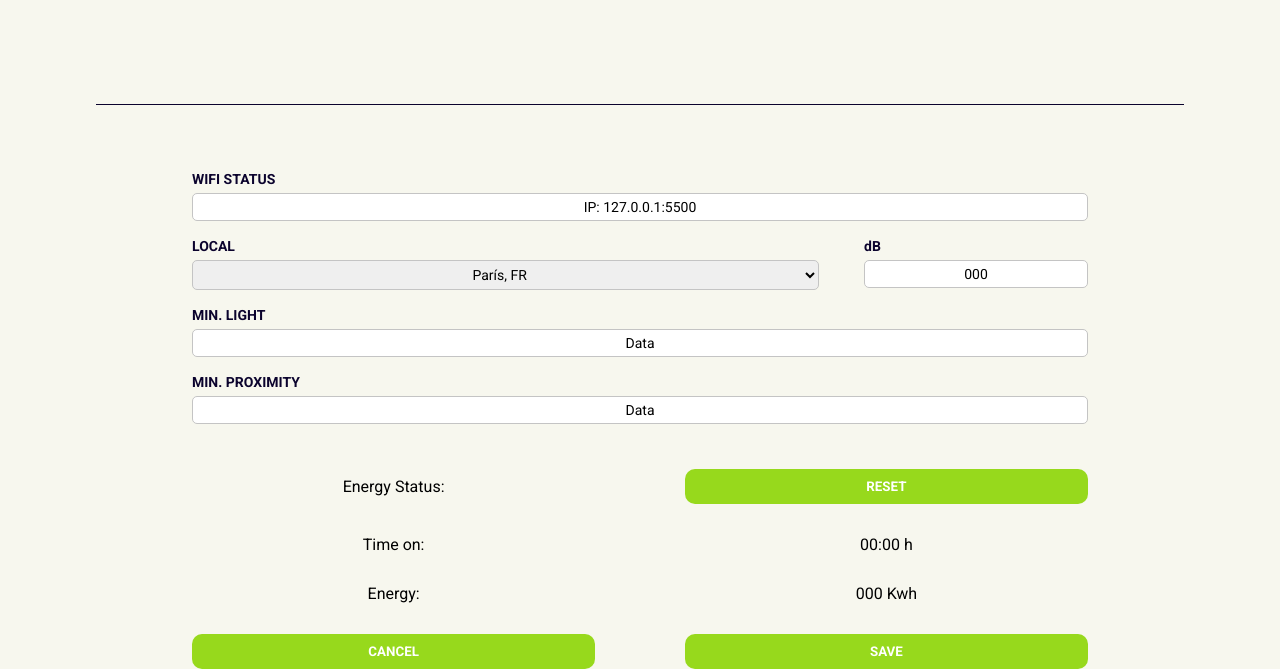
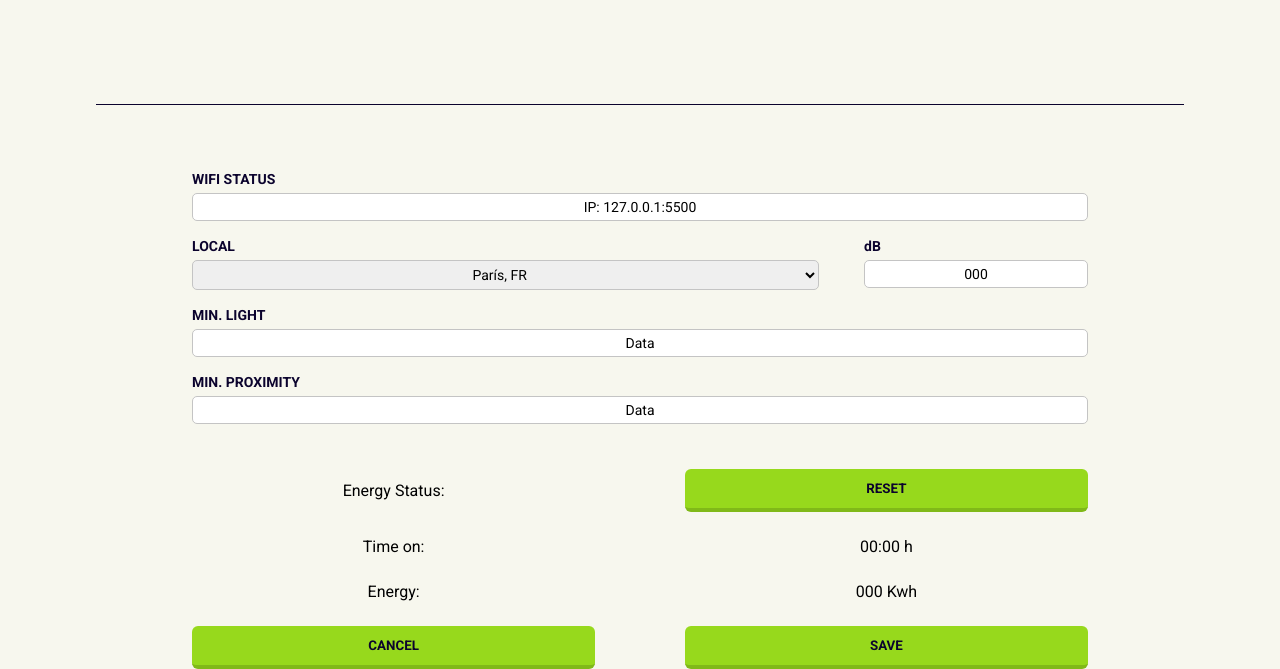
Before and after one commit to SimonettiT/DRXTECH-Smart-Light-Sense, a plain HTML site: page settings.html in a window 1280 px wide. Shown: the part 215-884 px from the top of the page. Drawn offline with Linux system fonts and the light colour scheme.

Commit message:
buttons styling

```diff
--- a/style/style.sass
+++ b/style/style.sass
@@ -175,10 +175,16 @@ nav
         p
             font-size: 16px
         input
-            background-color: $lime
             border: none
-            padding: 10px 20px
-            border-radius: 10px
+            background-color: $lime;
+            padding: 12px 24px;
+            color: $text-color;
             font-weight: 700
-            color: $white
+            border-radius: 6px;
+            border-bottom: 4px solid $dark-green;
+            transition: all 0.1s ease-in-out;
+            outline: none
+            &:hover
+                border-bottom-width: 0;
+                margin-top: 3px;
 //---------CONFIG PAGE---------------
```
Also changed, not shown: style/style.css, 1 other file.
